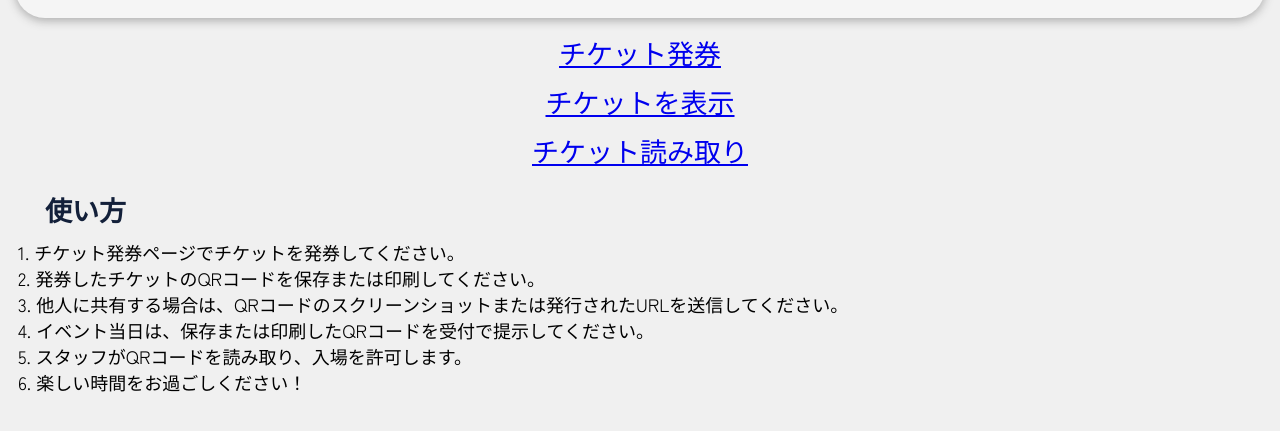
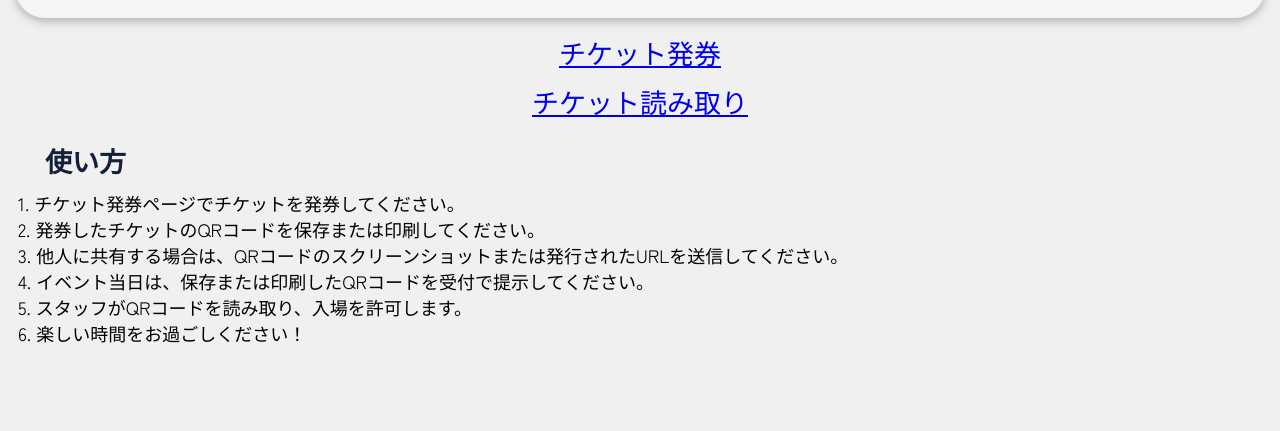
Before and after one commit to Rio-Gunawan/gaiensai-ticket, a website: page index.html in a window 1280 px wide. Shown: the part 89-520 px from the top of the page. Drawn offline with Linux system fonts and the light colour scheme.

Commit message:
チケット表示メニューから「チケットを表示」リンクを削除

```diff
--- a/index.html
+++ b/index.html
@@ -23,7 +23,6 @@
     </header>
     <ul class="top-page-menu">
         <li><a href="./issue.html">チケット発券</a></li>
-        <li><a href="./show.html">チケットを表示</a></li>
         <li><a href="./scan.html">チケット読み取り</a></li>
     </ul>
     <div class="top-page-how-to-use">
```
